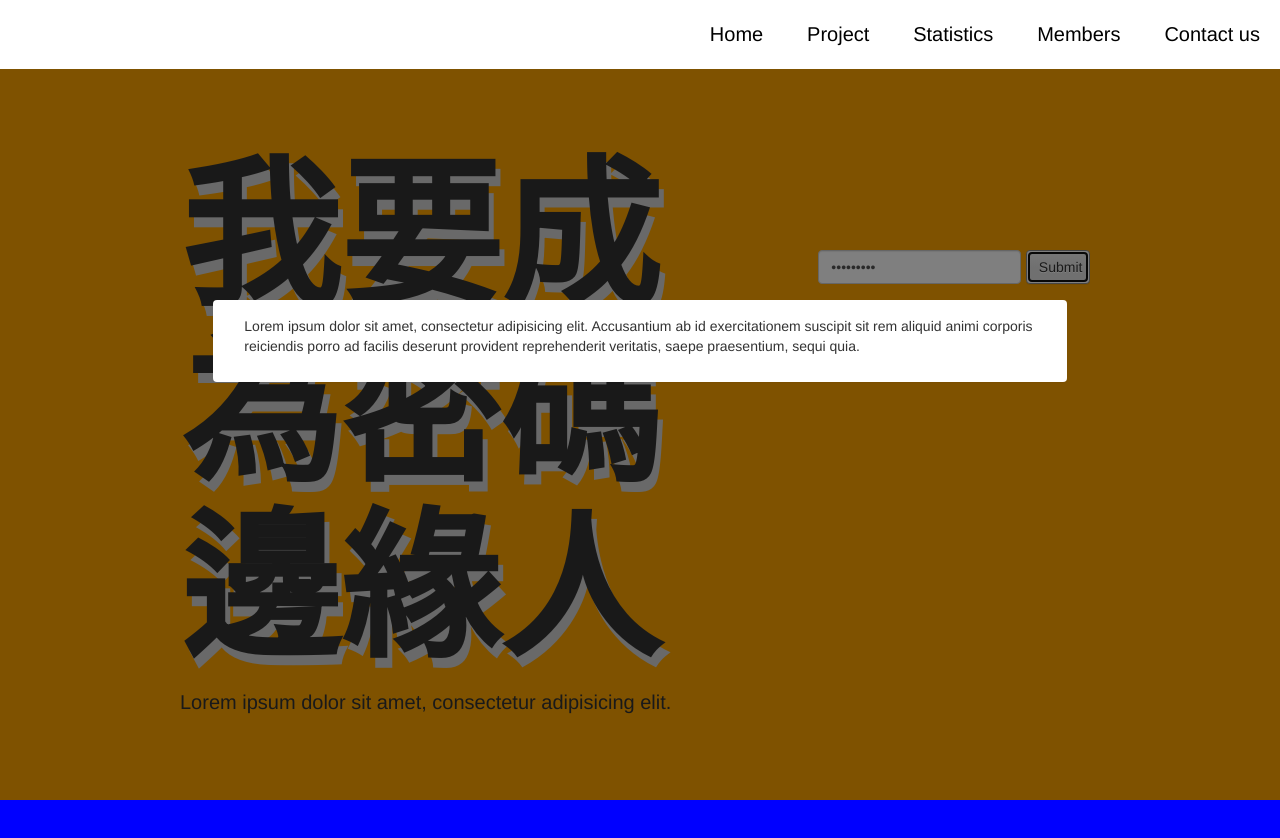
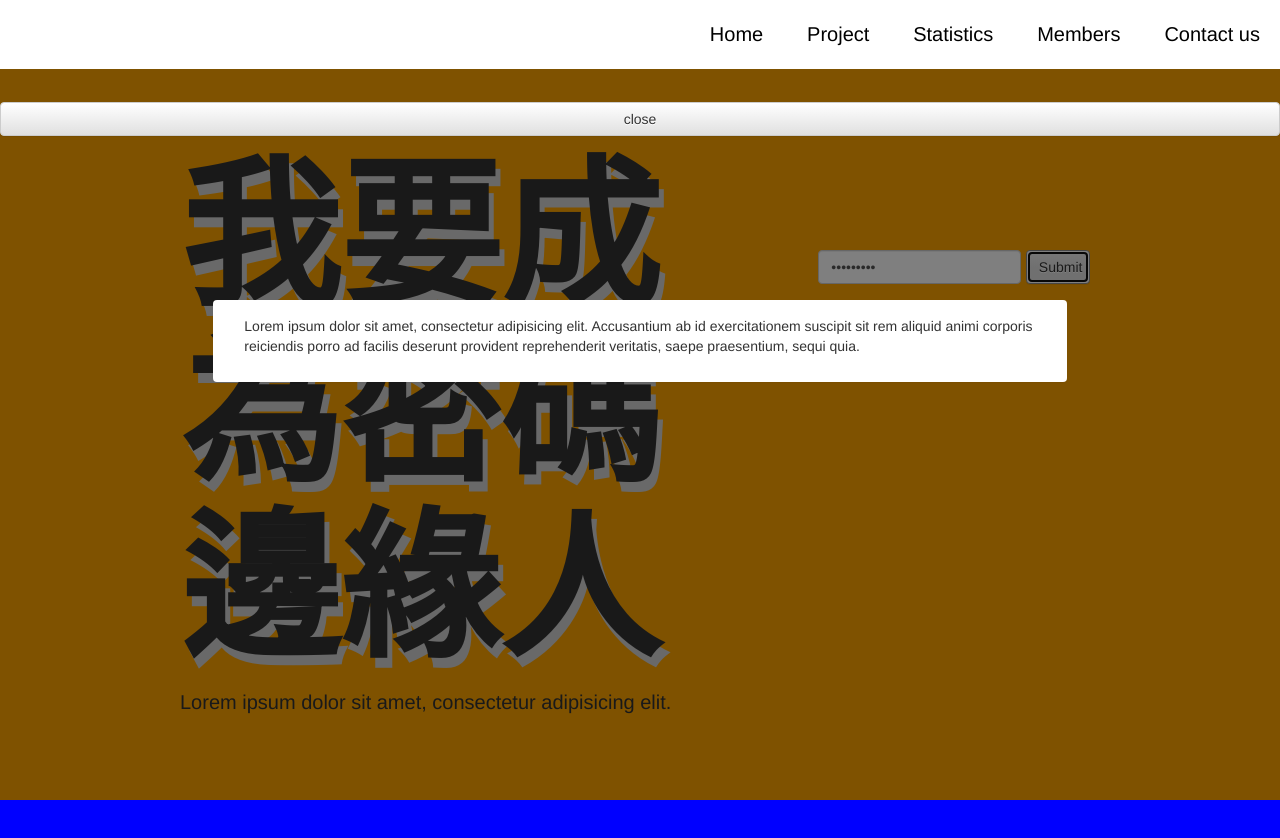
Before and after one commit to djfire1296/sitcon-project, a plain HTML site: page index.html in a window 1280 px wide. Both pictures are taken after typing "Sample123" into the empty fields and a click on the input 1057 px from the left and 267 px from the top of the page. Shown: the top 838 px of the page. Drawn offline with nearby package versions, Linux system fonts and the light colour scheme.

Commit message:
second/html

```diff
--- a/index.html
+++ b/index.html
@@ -53,6 +53,10 @@
                 <p>Lorem ipsum dolor sit amet, consectetur adipisicing elit. Accusantium ab id exercitationem suscipit sit rem aliquid animi corporis reiciendis porro ad facilis deserunt provident reprehenderit veritatis, saepe praesentium, sequi quia.</p>
             </div>
         </div>
+
+        <form action="#home" method="get">
+          <input type="submit" value="close" class="btn btn-default btn-pass">
+        </form>
     </div>
 
     <div class="container-fluid back-pic1">
```
